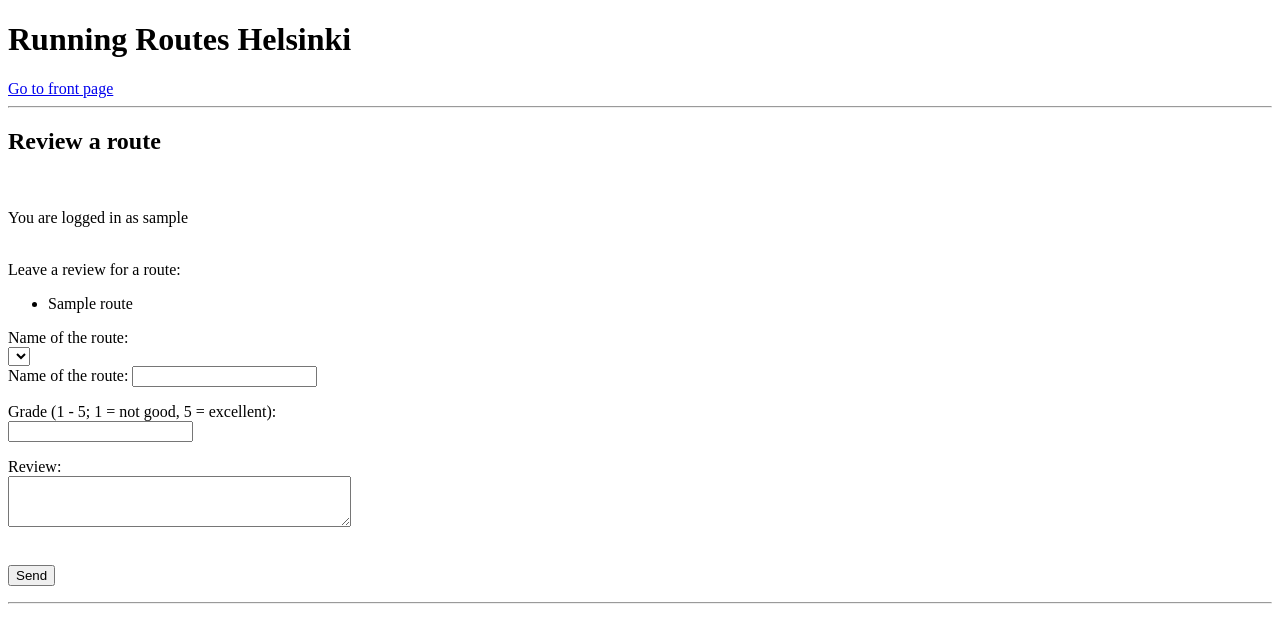
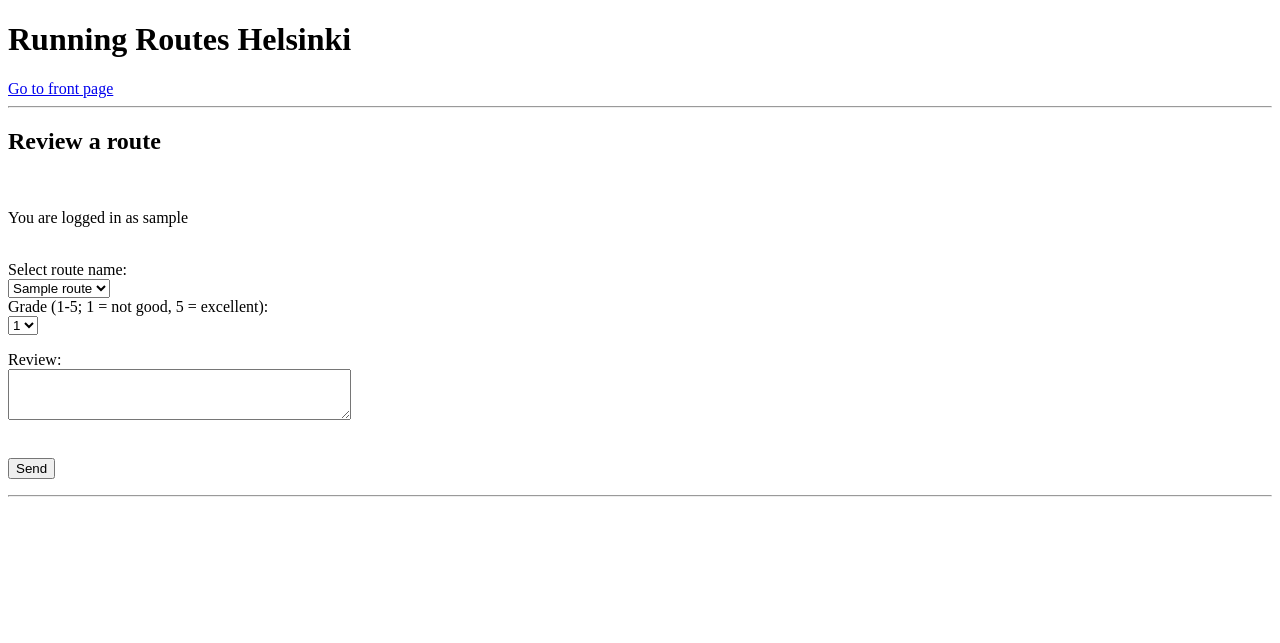
Before and after one commit to ah-pasila/running-routes, a Flask app: template templates/reviewroute.html in a window 1280 px wide. Shown: the top 643 px of the page. Run offline with Flask 3, Linux system fonts and the light colour scheme; the visitor is signed in with stand-in values (Sample User, id 1); the template is opened without the code that fills it: most values are stand-ins (such as "Sample title", 1, 10 or a date in 2020); lists and menus that the app fills with data are empty.

Commit message:
Add dropdown menus to ease saving

```diff
--- a/templates/index.html
+++ b/templates/index.html
@@ -8,7 +8,7 @@
 {% if session.username %}
 <p>You are logged in as {{ session.username }}</p>
 <br>
-<a href="/savemain">Save routes</a>
+<a href="/savemain">Save route info</a>
 <br>
 <a href="/browseroutes">Browse routes</a>
 <br>
--- a/templates/reviewroute.html
+++ b/templates/reviewroute.html
@@ -6,27 +6,23 @@
 {% if session.username %}
 <p>You are logged in as {{ session.username }}</p>
 <br>
-Leave a review for a route:
+<form action="/createreview" method="POST">
+Select route name:
 <br>
-<ul>
+<select name="routename" method="GET" action="/">
 {% for route in routes %}
-<li>{{ route.name }}
-{% endfor %}
-</ul>
-<form action="/createreview" method="POST">
-<label for="routename">Name of the route:</label>
-<br>
-<select id="routename" name="routename">
-<option value =
-{% for route in routes %}
-{{ route.name }}></option>
+<option value="{{ route.name }}" SELECTED>{{route.name}}</option>
 {% endfor %}
 </select>
 <br>
-Name of the route:
-<input type="text" name="routename"></p>
-<p>Grade (1 - 5; 1 = not good, 5 = excellent):<br>
-<input type="numeric" name="grade"></p>
+Grade (1-5; 1 = not good, 5 = excellent):<br>
+<select name="grade">
+<option value=1>1</option>
+<option value=2>2</option>
+<option value=3>3</option>
+<option value=4>4</option>
+<option value=5>5</option>
+</select>
 <p>Review:<br>
 <textarea name="review" rows="3" cols="40"></textarea></p>
 <br>
--- a/templates/savemain.html
+++ b/templates/savemain.html
@@ -1,7 +1,7 @@
 {% extends "layout.html" %}
 {% block title %}Save route info{% endblock %}
 {% block content %}
-<h2>Save routes</h2>
+<h2>Save route info</h2>
 <br>
 {% if session.username %}
 <p>You are logged in as {{ session.username }}</p>
```
Also changed, not shown: routes.py (+9 -6 lines), templates/newmap.html (+8 -2 lines), templates/newroute.html (+6 -2 lines).
